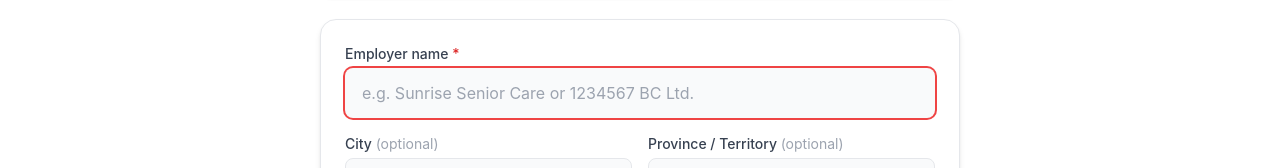
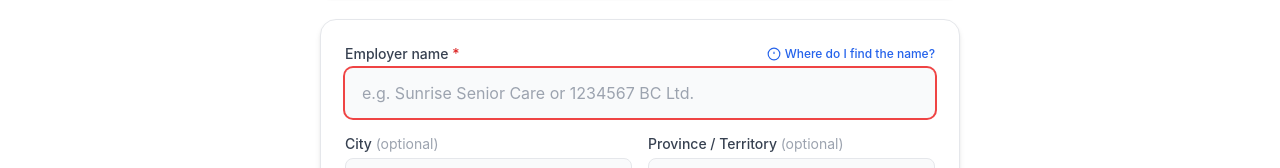
Before and after one commit to patnaikk/lmiaportal, a Next.js app: page / in a window 1280 px wide. Shown: the part 474-642 px from the top of the page. Built offline with nearby package versions, Linux system fonts and the light colour scheme.

Commit message:
Add employer name helper tip to search form, update whats new

```diff
--- a/app/updates/page.tsx
+++ b/app/updates/page.tsx
@@ -14,6 +14,7 @@ const updates = [
       'Non-compliant employers list now syncs automatically every Monday — data stays current without manual intervention',
       'Search now checks both trade name and legal name simultaneously — typing "2771482 Ontario Inc" finds the employer even if you only know the numbered company name',
       'Violation records now show the matched employer name and legal name together on every result card',
+      'Added "Where do I find the name?" collapsible help tip on the search form — explains where to find the right employer name (offer letter, T4, pay stub) and how numbered companies work',
     ],
   },
   {
--- a/components/SearchForm.tsx
+++ b/components/SearchForm.tsx
@@ -77,6 +77,7 @@ export default function SearchForm({
   const [suggestions, setSuggestions] = useState<SearchEntry[]>([])
   const [activeSuggestion, setActiveSuggestion] = useState(-1)
   const [selectedMapping, setSelectedMapping] = useState<SearchEntry | null>(null)
+  const [tipOpen, setTipOpen] = useState(false)
   const inputRef = useRef<HTMLInputElement>(null)
   const dropdownRef = useRef<HTMLDivElement>(null)
 
@@ -175,9 +176,38 @@ export default function SearchForm({
   return (
     <form onSubmit={handleSubmit} className="space-y-4" noValidate>
       <div className="relative">
-        <label htmlFor="employer" className="block text-sm font-medium text-gray-700 mb-1">
-          Employer name <span className="text-red-600" aria-label="required">*</span>
-        </label>
+        <div className="flex items-center justify-between mb-1">
+          <label htmlFor="employer" className="block text-sm font-medium text-gray-700">
+            Employer name <span className="text-red-600" aria-label="required">*</span>
+          </label>
+          <button
+            type="button"
+            onClick={() => setTipOpen((o) => !o)}
+            className="text-xs text-blue-600 hover:text-blue-800 font-medium flex items-center gap-1 focus:outline-none focus:underline"
+            aria-expanded={tipOpen}
+          >
+            <svg className="w-3.5 h-3.5" fill="none" stroke="currentColor" strokeWidth={2} viewBox="0 0 24 24" aria-hidden="true">
+              <circle cx="12" cy="12" r="10" />
+              <line x1="12" y1="8" x2="12" y2="12" />
+              <line x1="12" y1="16" x2="12.01" y2="16" />
+            </svg>
+            Where do I find the name?
+          </button>
+        </div>
+
+        {tipOpen && (
+          <div className="mb-3 p-3.5 bg-blue-50 border border-blue-100 rounded-lg text-sm text-gray-700 space-y-2">
+            <p className="font-semibold text-blue-900 text-xs uppercase tracking-wide">Where to find the right employer name</p>
+            <ul className="space-y-1.5 text-xs text-gray-700">
+              <li className="flex gap-2"><span className="text-blue-500 font-bold mt-0.5">›</span><span><span className="font-medium">Job offer letter</span> — check the signature line or letterhead at the top</span></li>
+              <li className="flex gap-2"><span className="text-blue-500 font-bold mt-0.5">›</span><span><span className="font-medium">T4 slip or pay stub</span> — the employer name printed there is the legal name on file with CRA</span></li>
+              <li className="flex gap-2"><span className="text-blue-500 font-bold mt-0.5">›</span><span><span className="font-medium">Employment contract</span> — look for &quot;Employer&quot; or &quot;Company&quot; in the parties section</span></li>
+            </ul>
+            <div className="pt-1.5 border-t border-blue-100">
+              <p className="text-xs text-gray-600"><span className="font-medium">Numbered companies:</span> Some employers file under a numbered name like <span className="font-mono bg-white px-1 rounded border border-gray-200">1234567 BC Ltd.</span> or <span className="font-mono bg-white px-1 rounded border border-gray-200">9363-2891 Québec Inc.</span> — this may differ from the trade name on your offer letter. Try both.</p>
+            </div>
+          </div>
+        )}
         <input
           ref={inputRef}
           id="employer"
```
